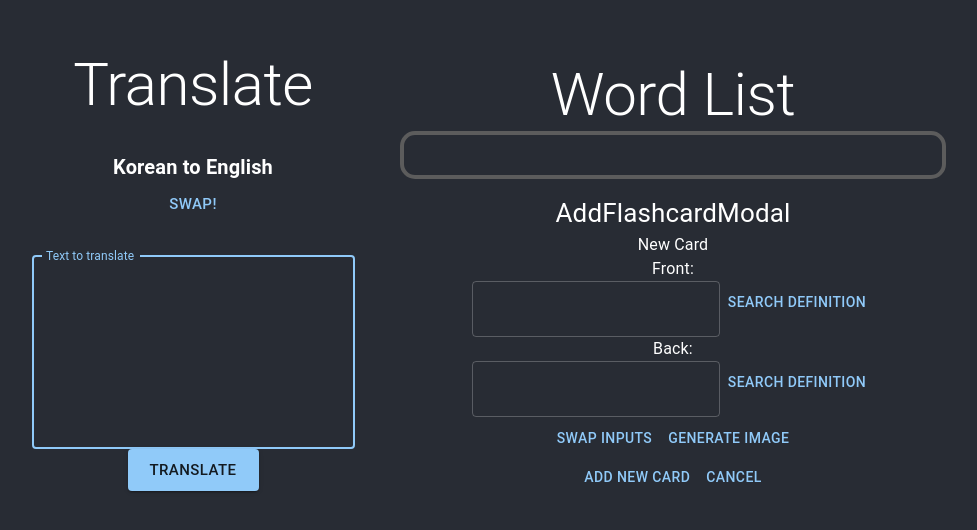
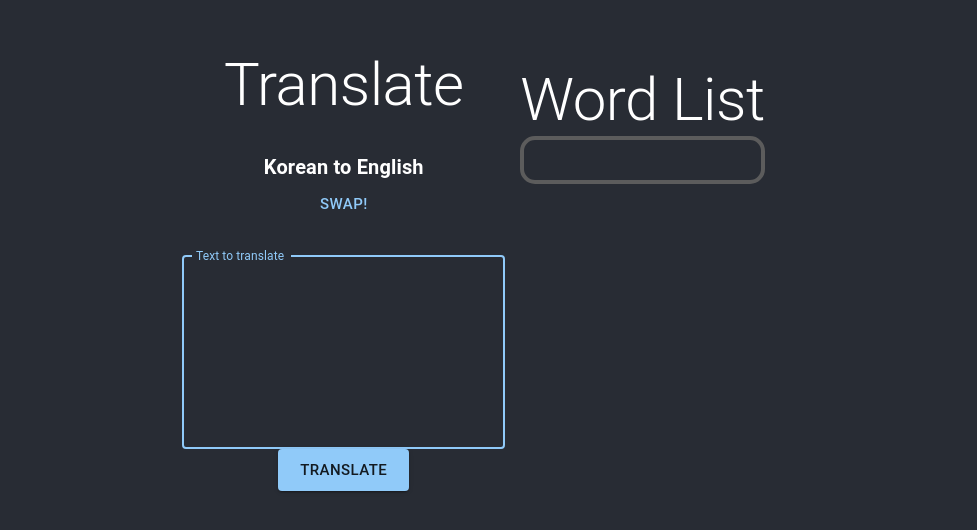
Before and after one commit to ElderlyC/Raven-Cards, a React (Create React App) app: page / in a window 1280 px wide. Shown: the part 130-660 px from the top of the page, without its empty margins (159-1136 px from the left). Built offline with nearby package versions, Linux system fonts and the light colour scheme.

Commit message:
changed scroll logic, cond. rendering

```diff
--- a/src/App.tsx
+++ b/src/App.tsx
@@ -27,6 +27,7 @@ function App() {
   const [examples, setExamples] = useState<
     { text: string; translatedText: string }[]
   >([]);
+  const [view, setView] = useState("home");
 
   const [toLang, setToLang] = useState("en");
 
@@ -61,7 +62,7 @@ function App() {
       source: source?.trim(),
       target: target?.trim(),
     }));
-    setWordlist((prev) => [...prev, ...newPairsArray]);
+    setWordlist((prev) => [...newPairsArray, ...prev]);
   };
 
   const handleGenerateDefinition = async (searchWord: string) => {
@@ -85,6 +86,7 @@ function App() {
 
   const handleAddCard = async (pair: WordPair) => {
     setPair(pair);
+    setView("newcard");
     handleGenerateDefinition(pair.source);
   };
 
@@ -97,26 +99,27 @@ function App() {
       <CssBaseline />
       <div className="App">
         <header className="App-header">
+          {view === "home" ? (
+            <div style={{ display: "flex" }}>
               <TranslationForm onTranslation={handleAddToWordlist} />
-          <div
-            style={{
-              display: "flex",
-              flexDirection: "column",
-              minWidth: "45%",
-            }}
-          >
+
               <Wordlist
                 wordlist={wordList}
                 onRemovePair={handleRemovePair}
                 onAddCard={handleAddCard}
               />
+            </div>
+          ) : view === "newcard" ? (
             <AddFlashcard
               pair={cardPair}
               meaning={meaning}
               examples={examples}
               onSearchDefinition={handleGenerateDefinition}
+              onCardSubmit={() => setView("home")}
             />
-          </div>
+          ) : (
+            <div>view not set</div>
+          )}
 
           {/* setCounter(0); */}
 
--- a/src/Components/AddFlashcard/AddFlashcard.tsx
+++ b/src/Components/AddFlashcard/AddFlashcard.tsx
@@ -1,9 +1,7 @@
 import { Button, Typography, TextField, Box } from "@mui/material";
 import { WordPair } from "../../types";
 import { useState, useEffect } from "react";
-// papago define used when a new card is created (attempt to get definition =meaning+examples)
-// -new flashcard button
-// --opens a modal (hide other components, all in App.tsx)
+// -opens a modal (hide other components, all in App.tsx)
 // -optional image generator button
 // --extract code from TranslationPair, delete it (IMAGE generation)
 // -add button, cancel button
@@ -13,6 +11,7 @@ type AddCardProps = {
   meaning: string;
   examples: { text: string; translatedText: string }[];
   onSearchDefinition: (input1: string) => void;
+  onCardSubmit: () => void;
 };
 
 const AddFlashcard: React.FC<AddCardProps> = ({
@@ -20,6 +19,7 @@ const AddFlashcard: React.FC<AddCardProps> = ({
   meaning,
   examples,
   onSearchDefinition,
+  onCardSubmit,
 }) => {
   const [input1, setInput1] = useState(pair.source);
   const [input2, setInput2] = useState(pair.target);
@@ -31,6 +31,28 @@ const AddFlashcard: React.FC<AddCardProps> = ({
 
   const handleSearchDefinition = (word: string) => {
     onSearchDefinition(word);
+  };
+
+  const handleSubmitCard = (cancel: boolean) => {
+    // save card data somewhere (local?)
+    if (!cancel) {
+      const newCard = [
+        {
+          front: input1,
+          back: input2,
+          created: new Date(),
+          nextReview: "in 1hr",
+          level: 0,
+          example: examples[0]?.translatedText,
+          meaning,
+        },
+      ];
+      const stringDeck = localStorage.getItem("deck");
+      const deck = stringDeck ? JSON.parse(stringDeck) : [];
+      localStorage.setItem("deck", JSON.stringify([...deck, ...newCard]));
+      console.log(deck);
+    }
+    onCardSubmit();
   };
 
   useEffect(() => {
@@ -45,8 +67,7 @@ const AddFlashcard: React.FC<AddCardProps> = ({
 
   return (
     <div>
-      AddFlashcardModal
-      <Typography>New Card</Typography>
+      <Typography variant={"h2"}>New Card</Typography>
       <Box>
         <Box>
           <Typography>Front:</Typography>
@@ -82,8 +103,8 @@ const AddFlashcard: React.FC<AddCardProps> = ({
       <Button onClick={handleSwapInputs}>Swap Inputs</Button>
       <Button>Generate Image</Button>
       <Box>
-        <Button>Add New Card</Button>
-        <Button>Cancel</Button>
+        <Button onClick={() => handleSubmitCard(false)}>Add New Card</Button>
+        <Button onClick={() => handleSubmitCard(true)}>Cancel</Button>
       </Box>
     </div>
   );
--- a/src/Components/Translation/Wordlist.tsx
+++ b/src/Components/Translation/Wordlist.tsx
@@ -1,4 +1,4 @@
-import React, { useState, useEffect, useRef, useLayoutEffect } from "react";
+import React, { useState, useEffect, useRef } from "react";
 import {
   Paper,
   Grid,
@@ -12,7 +12,7 @@ import { WordPair } from "../../types";
 // list is saved in localStorage, added cards in a separate localStorage var.
 // structure: added cards: [ {card1data}, {card2data} ]
 
-// scrolling: fixed except for after meaning/def are updated
+// scrolling: testing
 
 type WordListProps = {
   wordlist: WordPair[];
@@ -25,9 +25,11 @@ const Wordlist: React.FC<WordListProps> = ({
   onRemovePair,
   onAddCard,
 }) => {
-  const listRef = useRef<HTMLDivElement>(null);
+  const [scrollPosition, setScrollPosition] = useState(0);
+  const scrollbarRef = useRef<HTMLDivElement>(null);
 
   const handleDeletePair = (source: string) => {
+    setScrollPosition(scrollbarRef?.current?.scrollTop || 0);
     onRemovePair(source);
   };
 
@@ -49,9 +51,9 @@ const Wordlist: React.FC<WordListProps> = ({
     },
   });
 
-  // useEffect(() => {
-  //   console.log("listRef changed");
-  // }, [listRef]);
+  useEffect(() => {
+    scrollbarRef?.current?.scrollTo(0, scrollPosition);
+  }, [wordlist, scrollPosition]);
 
   return (
     <Box
@@ -72,9 +74,7 @@ const Wordlist: React.FC<WordListProps> = ({
             fontSize: "1.2rem",
             maxHeight: "400px",
           }}
-          // onAnimationEnd={() => console.log("changed")}
-          // onTransitionEnd={() => console.log("changed")}
-          onWheel={() => console.log("save the scroll pos")}
+          ref={scrollbarRef}
         >
           <div>
             {wordlist.map((pair) => (
```
Also changed, not shown: src/Planning/Plan.txt. Lines whose indentation alone changed are shown as unchanged.
